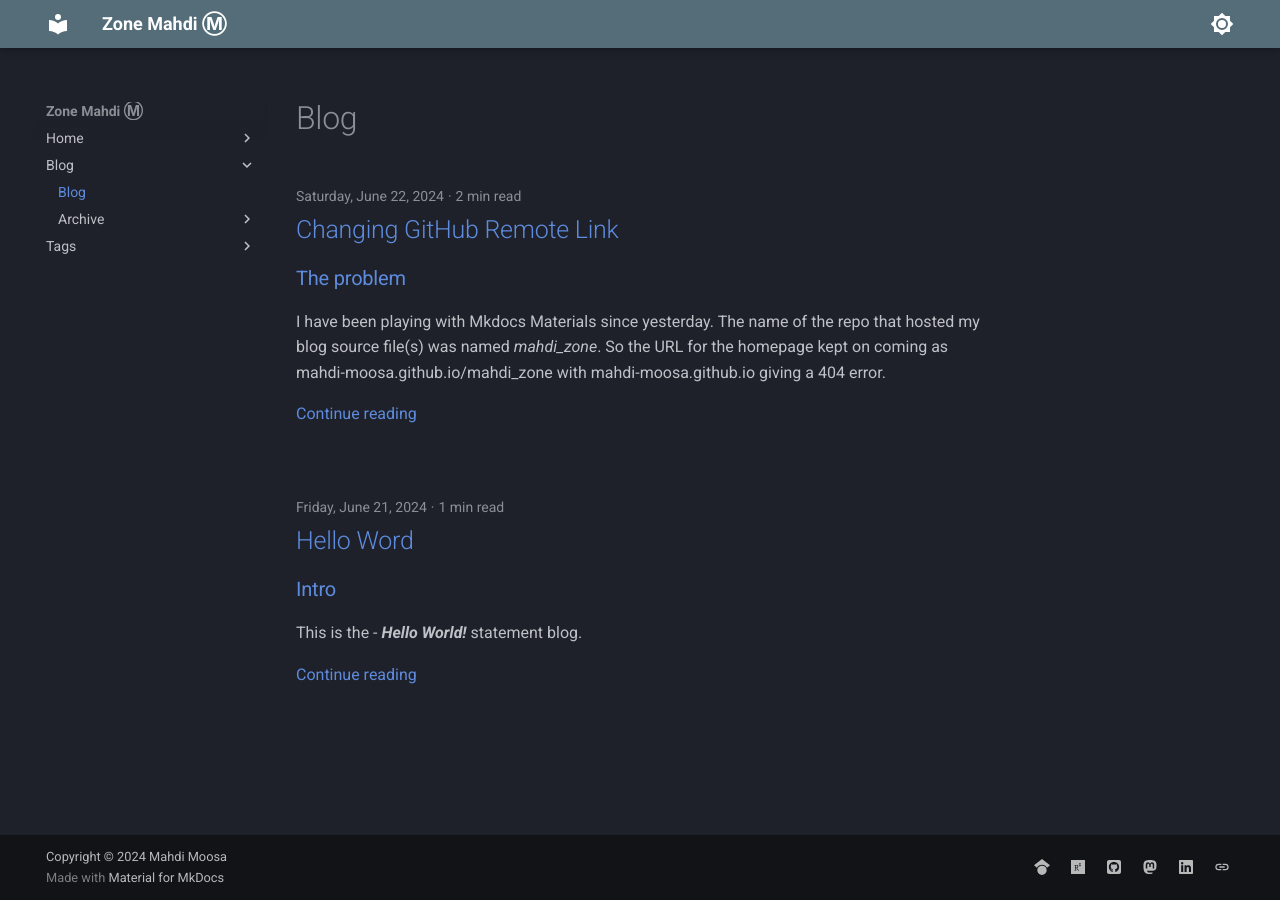
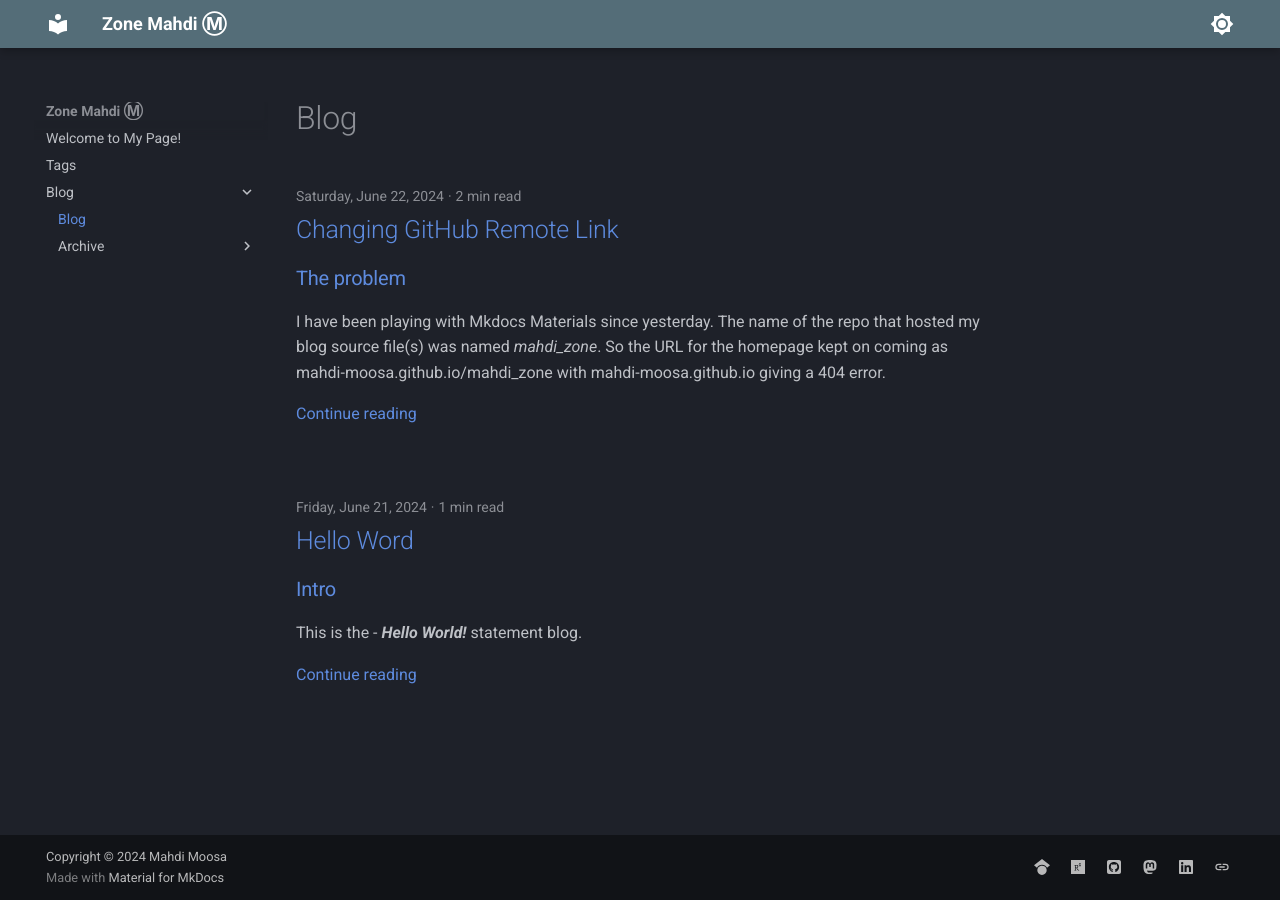
Before and after one commit to Mahdi-Moosa/mahdi_zone, an MkDocs documentation site: the page built from docs/blog/index.md, in a window 1280 px wide. Built offline with MkDocs 1.6.1 and Material for MkDocs 9.7.7, drawn with Linux system fonts in a browser that asks for light colours; some of the changed lines change nothing that is shown.

Commit message:
rollback nav

```diff
--- a/mkdocs.yml
+++ b/mkdocs.yml
@@ -29,13 +29,14 @@ plugins:
   - tags:
       tags_file: tags.md
 
-nav:
-  - Home:
-    - index.md
-  - Blog:
-    - blog/index.md
-  - Tags:
-    - tags.md
+# nav:
+#   - Home:
+#     - index.md
+#   - Blog:
+#     - blog/index.md
+#   - Tags:
+#     - tags.md
+# nav not working for mobile devices.
 
 extra:
   social:
```
